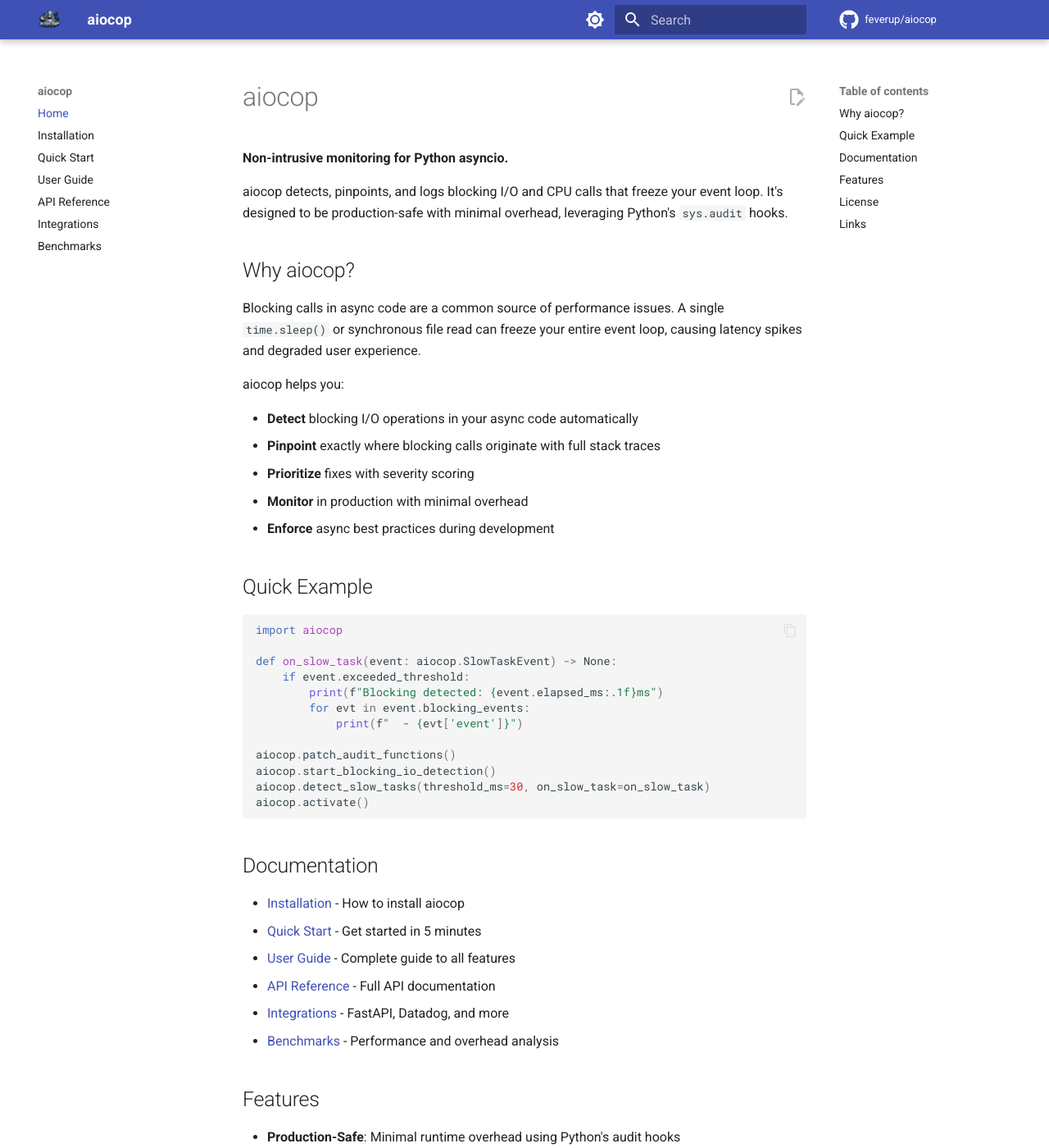
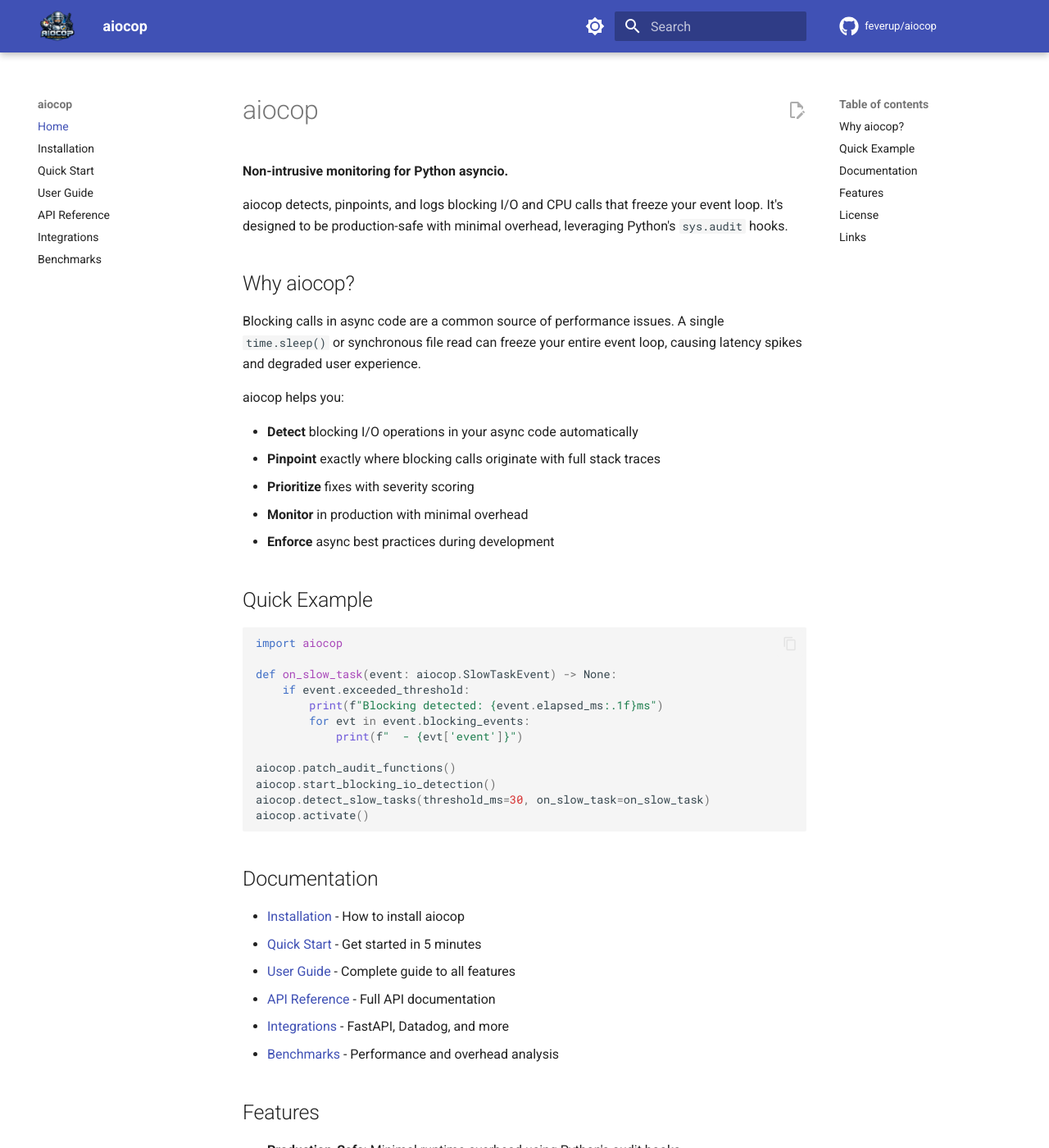
Before and after one commit to Feverup/aiocop, an MkDocs documentation site: the page built from docs/index.md, in a window 1280 px wide and 1400 px high. Shown: the whole window at 82% size. Built offline with MkDocs 1.6.1 and Material for MkDocs 9.7.7, drawn with Linux system fonts in a browser that asks for light colours; comment, search, counter and statistics services are not loaded.

Commit message:
adjust logo

```diff
--- /dev/null
+++ b/docs/stylesheets/extra.css
@@ -0,0 +1,5 @@
+/* Custom logo size */
+.md-header__button.md-logo img {
+    height: 40px;  /* Default is 24px */
+    width: auto;
+}
--- a/mkdocs.yml
+++ b/mkdocs.yml
@@ -55,6 +55,9 @@ markdown_extensions:
   - toc:
       permalink: true
 
+extra_css:
+  - stylesheets/extra.css
+
 extra:
   social:
     - icon: fontawesome/brands/github
```
